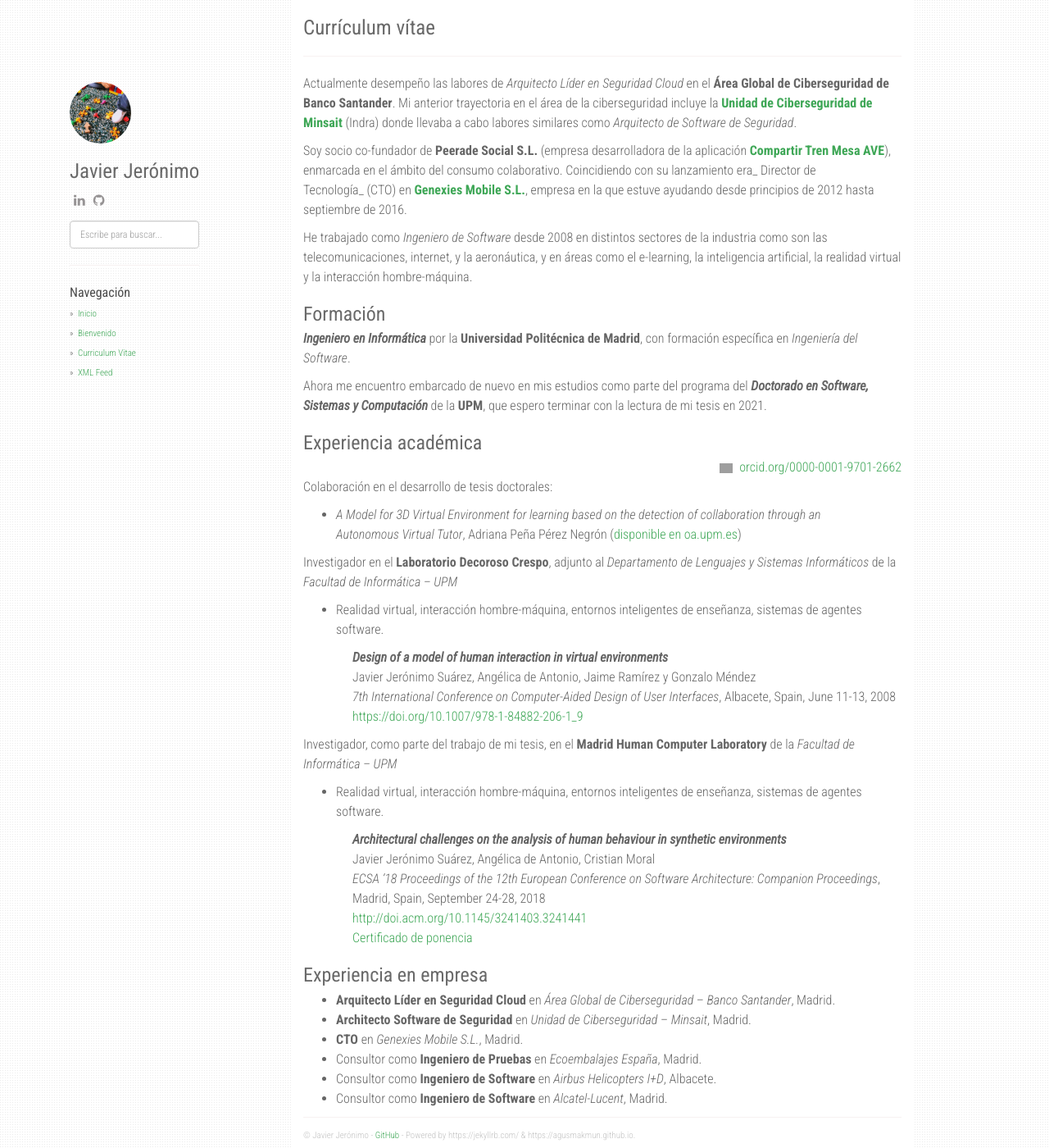
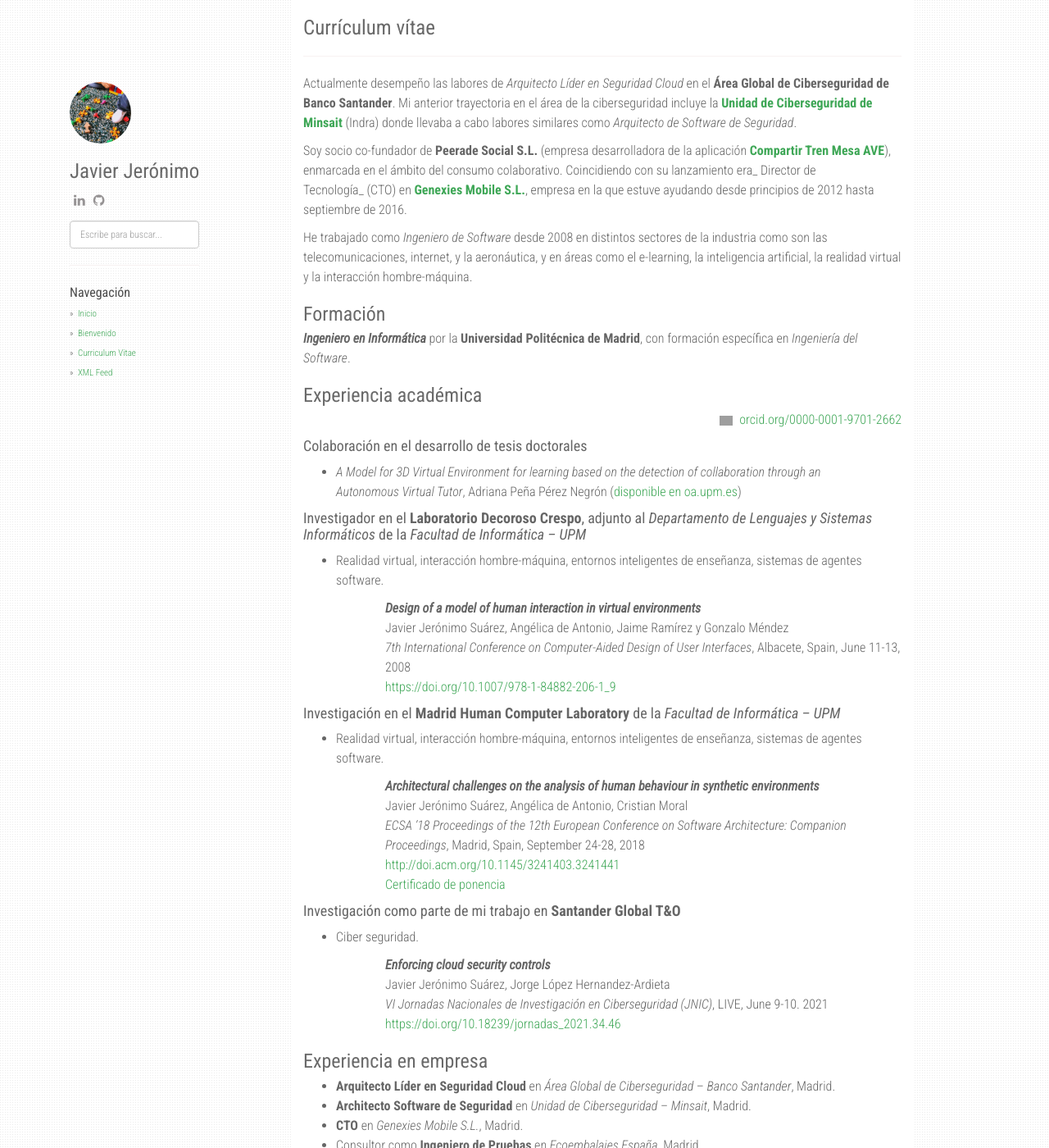
Before and after one commit to javierjeronimo/javierjeronimo.github.io, a Jekyll site: the page built from curriculum-vitae.md, in a window 1280 px wide and 1400 px high. Shown: the whole window at 82% size. Built offline with Jekyll 4.4.1, drawn with Linux system fonts in a browser that asks for light colours; nearby versions of some CDN libraries; grey boxes are pictures that could not be loaded.

Commit message:
Update curriculum-vitae.md

```diff
--- a/curriculum-vitae.md
+++ b/curriculum-vitae.md
@@ -13,33 +13,39 @@ He trabajado como _Ingeniero de Software_ desde 2008 en distintos sectores de la
 
 _**Ingeniero en Informática**_ por la **Universidad Politécnica de Madrid**, con formación específica en _Ingeniería del Software_.
 
-Ahora me encuentro embarcado de nuevo en mis estudios como parte del programa del **_Doctorado en Software, Sistemas y Computación_** de la **UPM**, que espero terminar con la lectura de mi tesis en 2021.
-
 ### Experiencia académica
 
 <div style="text-align: right;">
   <a style="vertical-align: top;" href="https://orcid.org/0000-0001-9701-2662" target="orcid.widget" rel="noopener noreferrer"><img style="width: 1em; margin-right: .5em;" src="https://orcid.org/sites/default/files/images/orcid_16x16.png" alt="ORCID iD icon" />orcid.org/0000-0001-9701-2662</a>
 </div>
 
-Colaboración en el desarrollo de tesis doctorales:
+#### Colaboración en el desarrollo de tesis doctorales ####
 
   * _A Model for 3D Virtual Environment for learning based on the detection of collaboration through an Autonomous Virtual Tutor_, Adriana Peña Pérez Negrón ([disponible en oa.upm.es](http://oa.upm.es/1936/1/ADRIANA_PEREZ_NEGRON.pdf))
 
-Investigador en el **Laboratorio Decoroso Crespo**, adjunto al _Departamento de Lenguajes y Sistemas Informáticos_ de la _Facultad de Informática &#8211; UPM_
+#### Investigador en el **Laboratorio Decoroso Crespo**, adjunto al _Departamento de Lenguajes y Sistemas Informáticos_ de la _Facultad de Informática &#8211; UPM_ ####
 
   * Realidad virtual, interacción hombre-máquina, entornos inteligentes de enseñanza, sistemas de agentes software.
 
-<p style="padding-left: 60px;">
-  <strong><em>Design of a model of human interaction in virtual environments</em></strong><br /> Javier Jerónimo Suárez, Angélica de Antonio, Jaime Ramírez y Gonzalo Méndez<br /> <em>7th International Conference on Computer-Aided Design of User Interfaces</em>, Albacete, Spain, June 11-13, 2008<br /> <a href="https://doi.org/10.1007/978-1-84882-206-1_9">https://doi.org/10.1007/978-1-84882-206-1_9</a>
-</p>
+    <p style="padding-left: 60px;">
+    <strong><em>Design of a model of human interaction in virtual environments</em></strong><br /> Javier Jerónimo Suárez, Angélica de Antonio, Jaime Ramírez y Gonzalo Méndez<br /> <em>7th International Conference on Computer-Aided Design of User Interfaces</em>, Albacete, Spain, June 11-13, 2008<br /> <a href="https://doi.org/10.1007/978-1-84882-206-1_9">https://doi.org/10.1007/978-1-84882-206-1_9</a>
+    </p>
 
-Investigador, como parte del trabajo de mi tesis, en el **Madrid Human Computer Laboratory** de la _Facultad de Informática &#8211; UPM_
+#### Investigación en el **Madrid Human Computer Laboratory** de la _Facultad de Informática &#8211; UPM_ ####
 
   * Realidad virtual, interacción hombre-máquina, entornos inteligentes de enseñanza, sistemas de agentes software.
 
-<p style="padding-left: 60px;">
-  <strong><em>Architectural challenges on the analysis of human behaviour in synthetic environments</em></strong><br /> Javier Jerónimo Suárez, Angélica de Antonio, Cristian Moral<br /> <em>ECSA &#8217;18 Proceedings of the 12th European Conference on Software Architecture: Companion Proceedings</em>, Madrid, Spain, September 24-28, 2018<br /> <a href="http://doi.acm.org/10.1145/3241403.3241441">http://doi.acm.org/10.1145/3241403.3241441</a><br /> <a href="https://javierjeronimo.es/wp-content/uploads/2018/11/speakerJeronimo.pdf">Certificado de ponencia</a>
-</p>
+    <p style="padding-left: 60px;">
+    <strong><em>Architectural challenges on the analysis of human behaviour in synthetic environments</em></strong><br /> Javier Jerónimo Suárez, Angélica de Antonio, Cristian Moral<br /> <em>ECSA &#8217;18 Proceedings of the 12th European Conference on Software Architecture: Companion Proceedings</em>, Madrid, Spain, September 24-28, 2018<br /> <a href="http://doi.acm.org/10.1145/3241403.3241441">http://doi.acm.org/10.1145/3241403.3241441</a><br /> <a href="https://javierjeronimo.es/wp-content/uploads/2018/11/speakerJeronimo.pdf">Certificado de ponencia</a>
+    </p>
+
+#### Investigación como parte de mi trabajo en **Santander Global T&O** ####
+
+  * Ciber seguridad.
+
+    <p style="padding-left: 60px;">
+    <strong><em>Enforcing cloud security controls</em></strong><br /> Javier Jerónimo Suárez, Jorge López Hernandez-Ardieta<br /> <em>VI Jornadas Nacionales de Investigación en Ciberseguridad (JNIC)</em>, LIVE, June 9-10. 2021<br /> <a href="https://doi.org/10.18239/jornadas_2021.34.46">https://doi.org/10.18239/jornadas_2021.34.46</a><br />
+    </p>
 
 ### Experiencia en empresa
 
```
